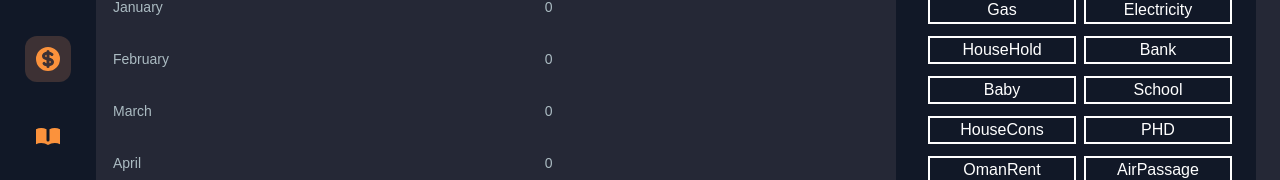
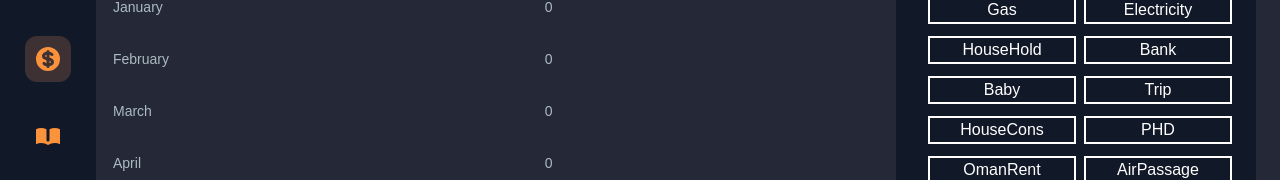
Before and after one commit to Kevin-Kalindu/pythogarus, a Next.js app: page /yearly in a window 1280 px wide. Shown: the part 308-488 px from the top of the page. Built offline with nearby package versions, Linux system fonts and the light colour scheme; no server answers; the database is empty; sample sign-in values are in the browser's storage.

Commit message:
Added Trip

```diff
--- a/pages/yearly.js
+++ b/pages/yearly.js
@@ -56,7 +56,7 @@ function yearly(){
     'Vehical','Computer','Dress',
     'Medical','Telephone','Water',
     'Gas','Electricity','HouseHold',
-    'Bank','Baby','School',
+    'Bank','Baby','Trip',
     'HouseCons','PHD','OmanRent',
     'AirPassage','OmanExpen',
     'NewZealand','Gifts','FD']
```
